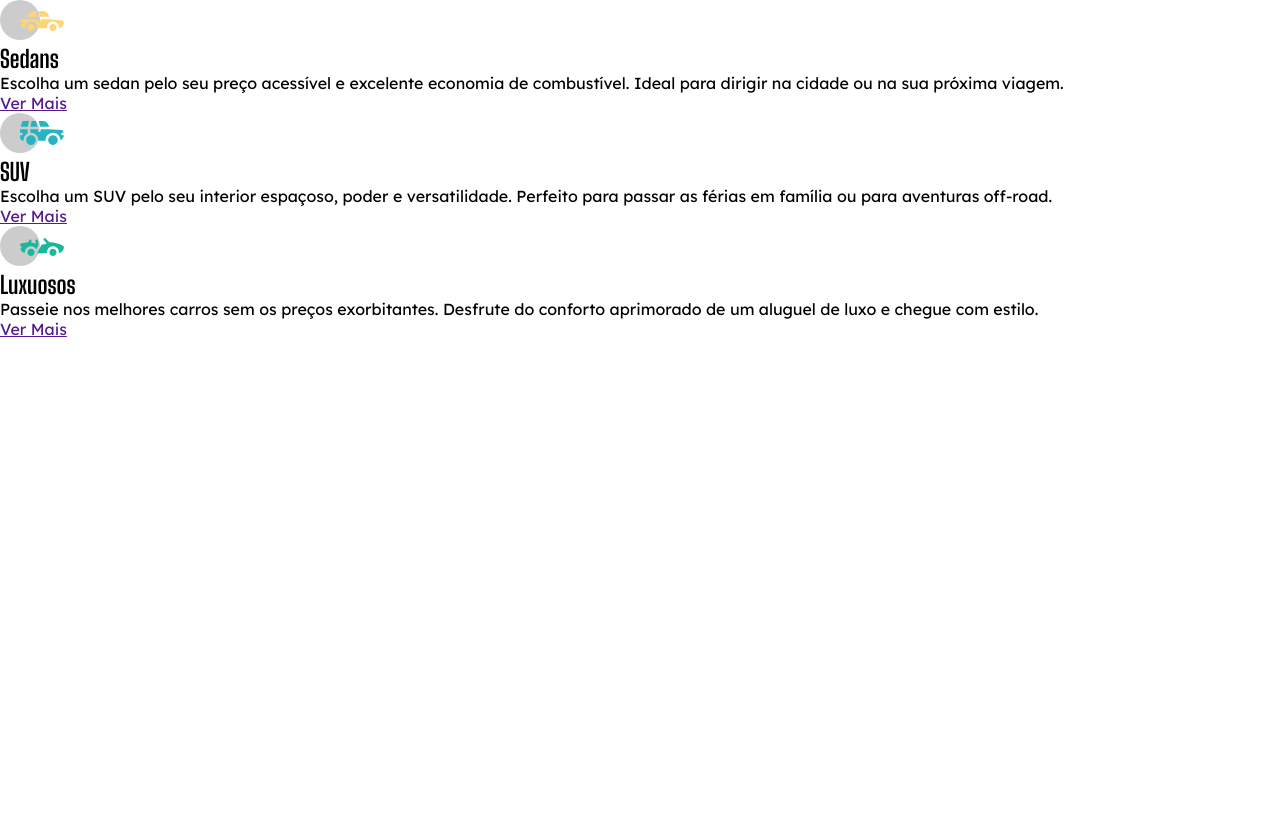
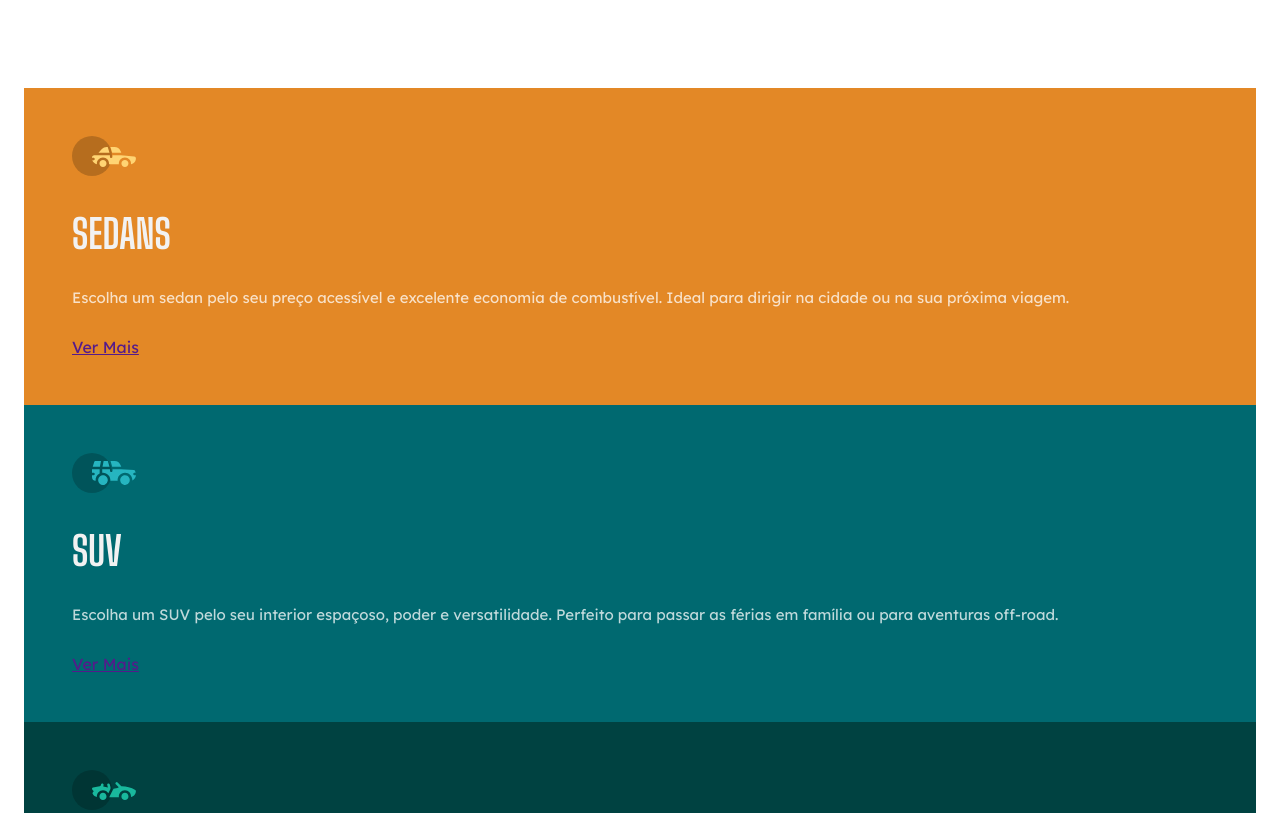
Before and after one commit to MasterMinado/carros, a plain HTML site: page index.html in a window 1280 px wide. Shown: the top 813 px of the page. Drawn offline with Linux system fonts and the light colour scheme.

Commit message:
desenvolvimento do CSS

```diff
--- a/style.css
+++ b/style.css
@@ -12,14 +12,41 @@
 --tranparent-white: rgba(255, 255, 255, 0.75);
 }
 
+body {
+    padding: 5.5rem 1.5rem;
+}
+
 h2 {
     font-family: 'Big Shoulders Display', cursive;
+    text-transform: uppercase;
+    font-size: 2.5rem;
+    color: var(--gray);
+    margin-block: 1.875rem;
 }
 
 p {
     font-family: 'Lexend Deca', sans-serif;
+    font-size: 0.9375rem;
+    color: var(--tranparent-white);
+    margin-bottom: 1.87rem;
 }
 
 a {
     font-family: 'Lexend Deca', sans-serif;
 }
+
+section {
+    padding: 3rem;
+}
+
+.sedans {
+    background: var(--orange);
+}
+
+.suvs {
+    background: var(--Cyan);
+}
+
+.luxuosos {
+    background: var(--dark-cyan);
+}
```
